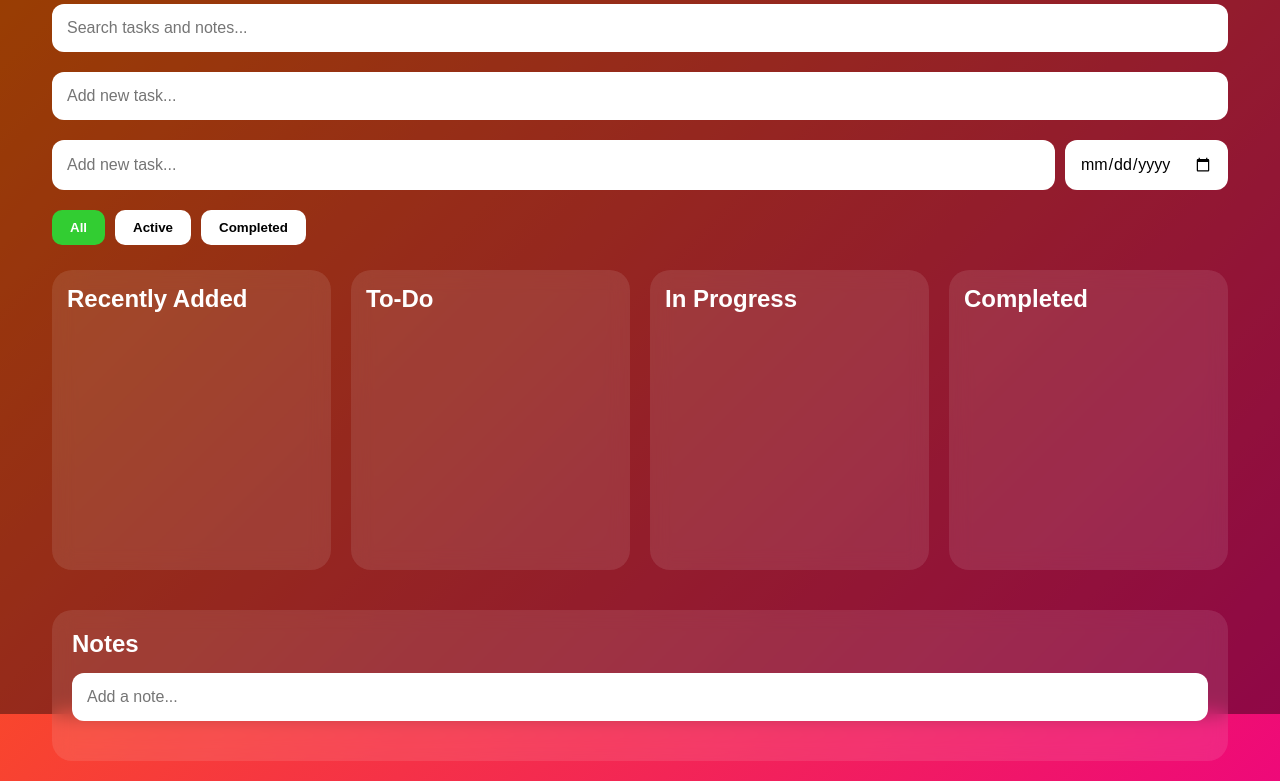
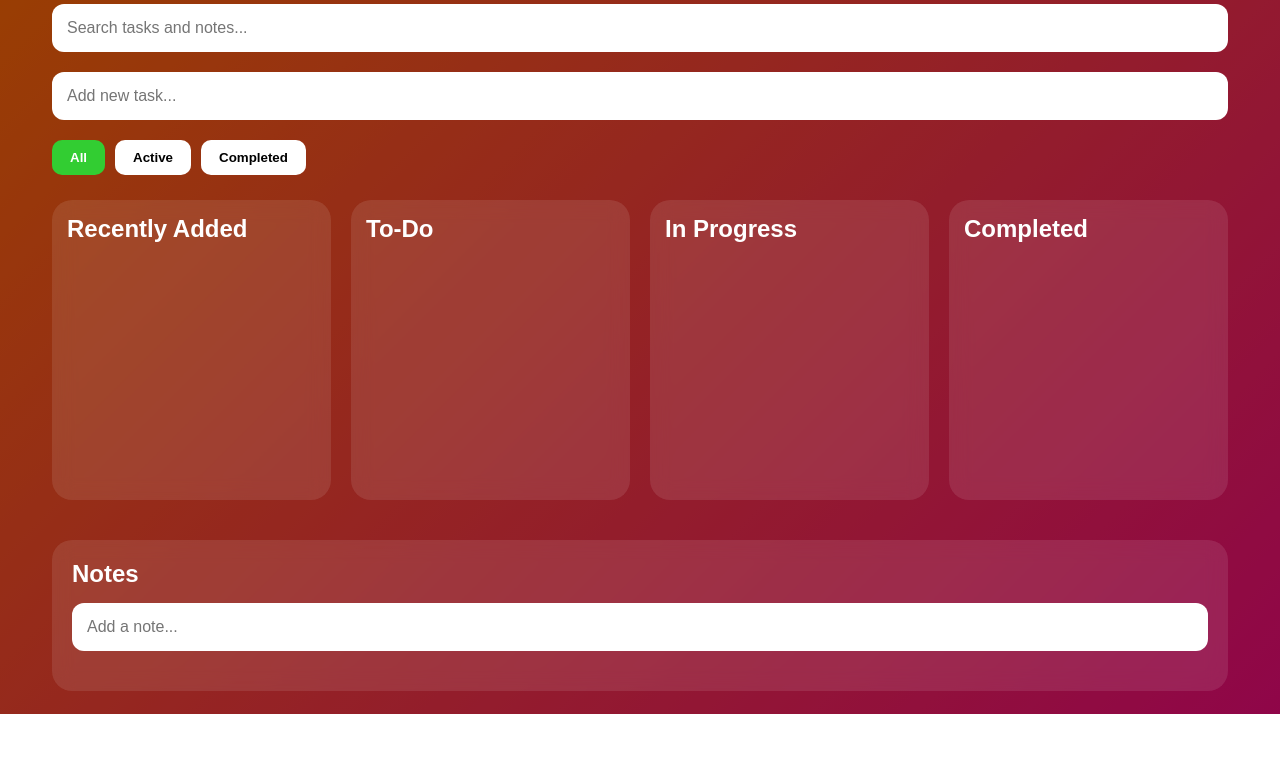
Before and after one commit to jayyango004-collab/To-Do-Workspace, a plain HTML site: page index.html in a window 1280 px wide. Shown: the part 86-867 px from the top of the page. After the commit the page ends 800 px from the top, so only its background shows below. Drawn offline with Linux system fonts and the light colour scheme.

Commit message:
I made a mistake I was supposed to put my edited code on a pull request

```diff
--- a/index.html
+++ b/index.html
@@ -38,12 +38,6 @@
     <section class="task-input-section">
       <input type="text" id="taskInput" placeholder="Add new task...">
     </section>
-    <section class="task-input-section">
-      <div class="task-input-row">
-        <input type="text" id="taskInput" placeholder="Add new task...">
-         <input type="date" id="dueDateInput">
-          </div>
-          </section>
 
     <!-- FILTERS -->
     <section class="filters">
```
